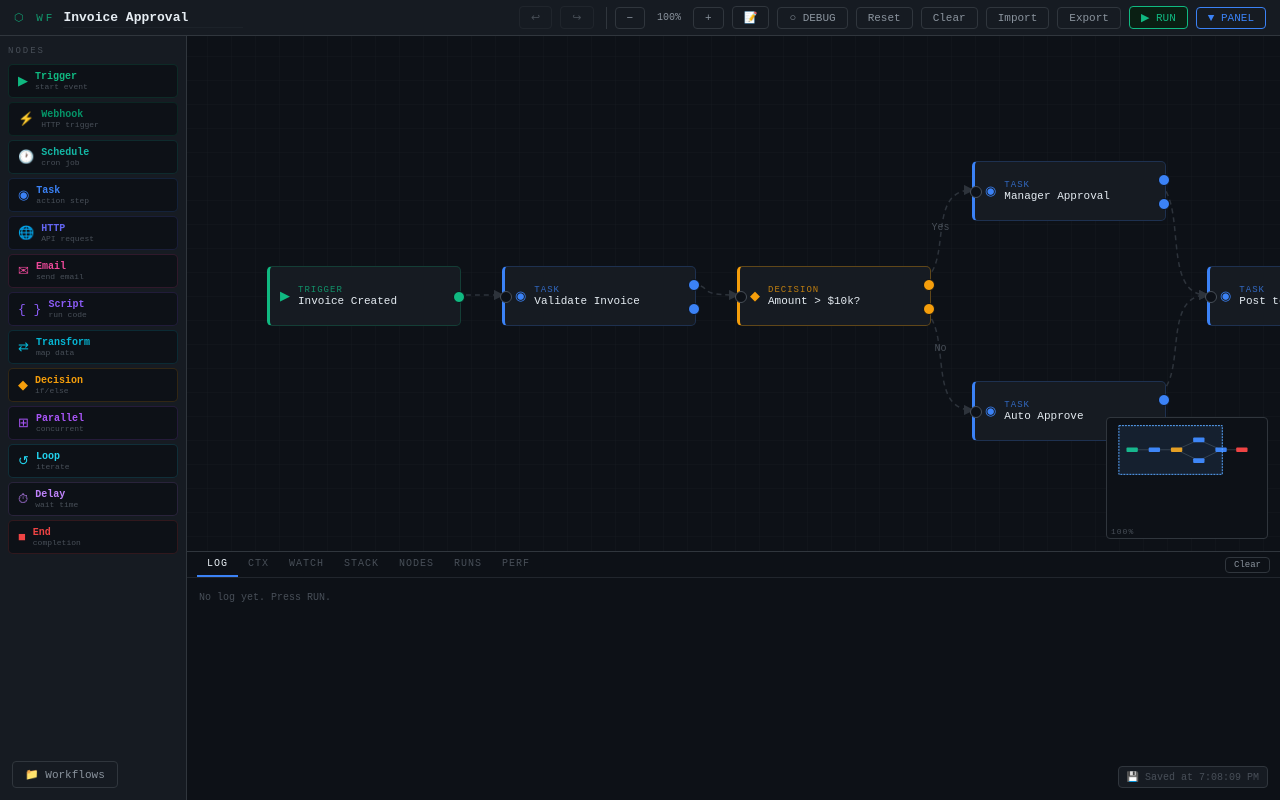
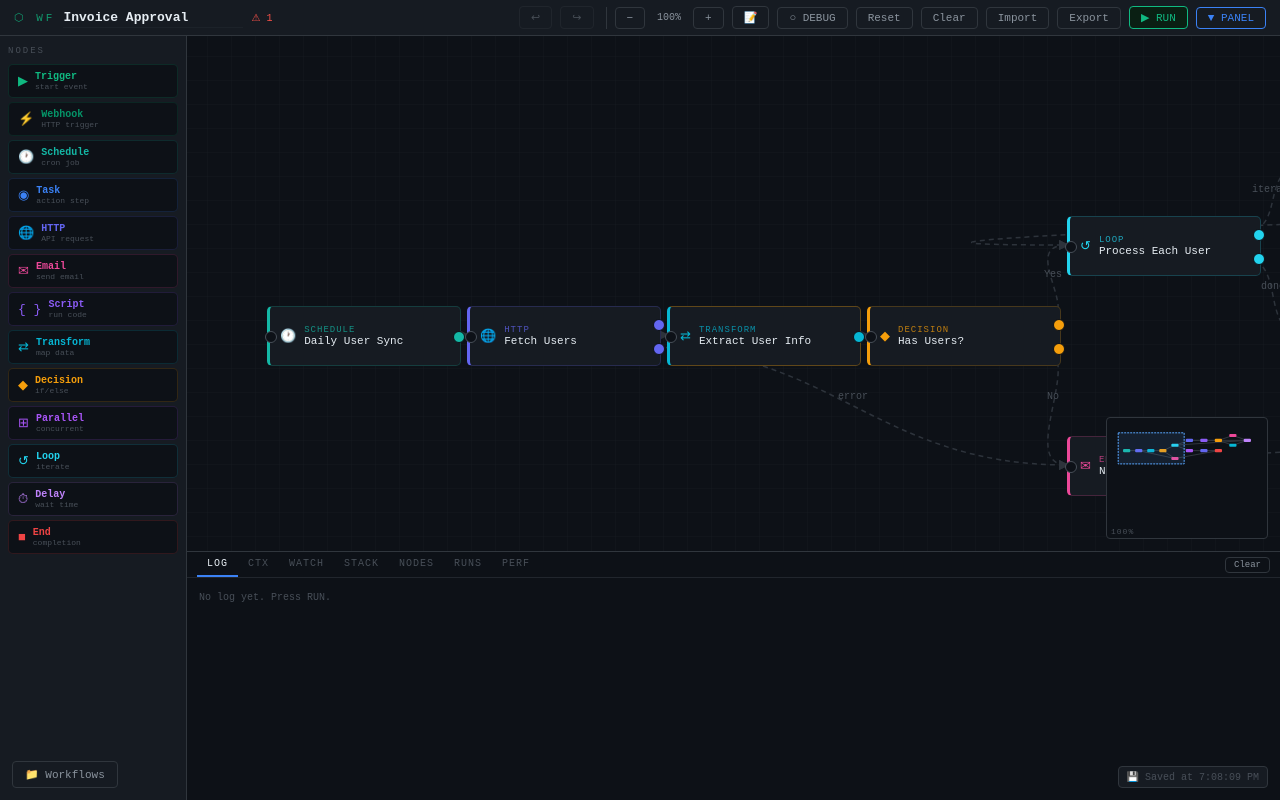
Before and after one commit to omondibrian/workflow-ui-builder, a React (Create React App) app: page / in a window 1280 px wide. Built offline with nearby package versions, Linux system fonts and the light colour scheme.

Commit message:
feat(constants): add auth types, retry strategies, webhook config and more

```diff
--- a/src/components/WorkflowDesigner/constants.ts
+++ b/src/components/WorkflowDesigner/constants.ts
@@ -52,33 +52,291 @@ export const DESCRIPTIONS: Record<NodeType, string> = {
   end: 'completion',
 };
 
+// Real-world workflow: User Activity Analysis Pipeline
+// Fetches data from public APIs and processes it through various node types
 export const DEMO_NODES: WorkflowNode[] = [
-  { id: 'n1', type: 'trigger',  label: 'Invoice Created',  x: 60,   y: 210, config: { triggerType: 'API Call' } },
-  { id: 'n2', type: 'task',     label: 'Validate Invoice', x: 295,  y: 210, config: { actionType: 'Call API', endpoint: '/api/validate' } },
-  { id: 'n3', type: 'decision', label: 'Amount > $10k?',   x: 530,  y: 210, config: { condition: 'amount > 10000' } },
-  { id: 'n4', type: 'task',     label: 'Manager Approval', x: 765,  y: 105, config: { actionType: 'Send Email', endpoint: 'manager@corp.com' } },
-  { id: 'n5', type: 'task',     label: 'Auto Approve',     x: 765,  y: 325, config: { actionType: 'Create Record', endpoint: '/api/approve' } },
-  { id: 'n6', type: 'task',     label: 'Post to Ledger',   x: 1000, y: 210, config: { actionType: 'Call API', endpoint: '/api/ledger' } },
-  { id: 'n7', type: 'end',      label: 'Complete',         x: 1220, y: 210, config: {} },
+  // Entry point - scheduled job
+  {
+    id: 'n1',
+    type: 'schedule',
+    label: 'Daily User Sync',
+    x: 60,
+    y: 250,
+    config: {
+      cronExpression: '0 9 * * *',
+      timezone: 'UTC'
+    }
+  },
+
+  // Fetch users from JSONPlaceholder API
+  {
+    id: 'n2',
+    type: 'http',
+    label: 'Fetch Users',
+    x: 260,
+    y: 250,
+    config: {
+      httpMethod: 'GET',
+      httpUrl: 'https://jsonplaceholder.typicode.com/users',
+      httpTimeout: 10000
+    }
+  },
+
+  // Transform the user data
+  {
+    id: 'n3',
+    type: 'transform',
+    label: 'Extract User Info',
+    x: 460,
+    y: 250,
+    config: {
+      transformExpression: `{
+  users: ctx.response?.body || [],
+  totalUsers: (ctx.response?.body || []).length,
+  processedAt: new Date().toISOString()
+}`,
+      outputVariable: 'userData'
+    }
+  },
+
+  // Check if we have users to process
+  {
+    id: 'n4',
+    type: 'decision',
+    label: 'Has Users?',
+    x: 660,
+    y: 250,
+    config: {
+      condition: 'totalUsers > 0'
+    }
+  },
+
+  // Loop through users
+  {
+    id: 'n5',
+    type: 'loop',
+    label: 'Process Each User',
+    x: 860,
+    y: 160,
+    config: {
+      loopCount: 5,
+      exitCondition: 'currentIndex >= totalUsers'
+    }
+  },
+
+  // Fetch posts for current user
+  {
+    id: 'n6',
+    type: 'http',
+    label: 'Fetch User Posts',
+    x: 1100,
+    y: 80,
+    config: {
+      httpMethod: 'GET',
+      httpUrl: 'https://jsonplaceholder.typicode.com/posts?userId={{currentUserId}}',
+      httpTimeout: 5000
+    }
+  },
+
+  // Script to analyze post data
+  {
+    id: 'n7',
+    type: 'script',
+    label: 'Analyze Activity',
+    x: 1340,
+    y: 80,
+    config: {
+      scriptLanguage: 'javascript',
+      scriptCode: `const posts = ctx.response?.body || [];
+const postCount = posts.length;
+const avgTitleLength = posts.reduce((sum, p) => sum + p.title.length, 0) / (postCount || 1);
+return {
+  userId: ctx.currentUserId,
+  postCount,
+  avgTitleLength: Math.round(avgTitleLength),
+  isActive: postCount > 5,
+  analyzedAt: new Date().toISOString()
+};`,
+      outputVariable: 'userAnalysis'
+    }
+  },
+
+  // Decision based on user activity
+  {
+    id: 'n8',
+    type: 'decision',
+    label: 'Is Active User?',
+    x: 1580,
+    y: 80,
+    config: {
+      condition: 'userAnalysis.isActive === true'
+    }
+  },
+
+  // Email for active users
+  {
+    id: 'n9',
+    type: 'email',
+    label: 'Send Activity Report',
+    x: 1820,
+    y: 0,
+    config: {
+      emailTo: 'admin@example.com',
+      emailSubject: 'Active User Report: User {{currentUserId}}',
+      emailBody: `User {{currentUserId}} has {{userAnalysis.postCount}} posts.
+Average title length: {{userAnalysis.avgTitleLength}} characters.
+Analysis completed at: {{userAnalysis.analyzedAt}}`,
+      emailFrom: 'workflow@example.com'
+    }
+  },
+
+  // Transform for inactive users - just log
+  {
+    id: 'n10',
+    type: 'transform',
+    label: 'Log Inactive',
+    x: 1820,
+    y: 160,
+    config: {
+      transformExpression: `{
+  skippedUsers: (ctx.skippedUsers || []).concat({
+    userId: ctx.currentUserId,
+    postCount: ctx.userAnalysis?.postCount || 0
+  })
+}`,
+      outputVariable: 'inactiveLog'
+    }
+  },
+
+  // Delay for rate limiting
+  {
+    id: 'n11',
+    type: 'delay',
+    label: 'Rate Limit (500ms)',
+    x: 2060,
+    y: 80,
+    config: {
+      delayMs: 500
+    }
+  },
+
+  // Parallel processing placeholder
+  {
+    id: 'n12',
+    type: 'parallel',
+    label: 'Merge Results',
+    x: 1100,
+    y: 250,
+    config: {}
+  },
+
+  // Final HTTP call - post summary to webhook
+  {
+    id: 'n13',
+    type: 'http',
+    label: 'Post Summary',
+    x: 1340,
+    y: 250,
+    config: {
+      httpMethod: 'POST',
+      httpUrl: 'https://jsonplaceholder.typicode.com/posts',
+      httpBody: `{
+  "title": "Daily User Sync Report",
+  "body": "Processed {{totalUsers}} users. Active: {{activeCount}}, Inactive: {{inactiveCount}}",
+  "userId": 1
+}`,
+      httpHeaders: [
+        { key: 'Content-Type', value: 'application/json' }
+      ]
+    }
+  },
+
+  // No users found - send alert
+  {
+    id: 'n14',
+    type: 'email',
+    label: 'No Users Alert',
+    x: 860,
+    y: 380,
+    config: {
+      emailTo: 'admin@example.com',
+      emailSubject: 'Warning: No Users Found',
+      emailBody: 'The daily user sync found no users to process. Please check the API.',
+      emailFrom: 'workflow@example.com'
+    }
+  },
+
+  // End node
+  {
+    id: 'n15',
+    type: 'end',
+    label: 'Complete',
+    x: 1580,
+    y: 250,
+    config: {}
+  },
 ];
 
 export const DEMO_CONNECTIONS: Connection[] = [
+  // Main flow
   { id: 'c1', from: 'n1', to: 'n2', port: 0, label: '' },
   { id: 'c2', from: 'n2', to: 'n3', port: 0, label: '' },
-  { id: 'c3', from: 'n3', to: 'n4', port: 0, label: 'Yes' },
-  { id: 'c4', from: 'n3', to: 'n5', port: 1, label: 'No' },
-  { id: 'c5', from: 'n4', to: 'n6', port: 0, label: '' },
-  { id: 'c6', from: 'n5', to: 'n6', port: 0, label: '' },
-  { id: 'c7', from: 'n6', to: 'n7', port: 0, label: '' },
+  { id: 'c3', from: 'n3', to: 'n4', port: 0, label: '' },
+
+  // Has users? Yes -> Loop
+  { id: 'c4', from: 'n4', to: 'n5', port: 0, label: 'Yes' },
+
+  // Has users? No -> Alert
+  { id: 'c5', from: 'n4', to: 'n14', port: 1, label: 'No' },
+  { id: 'c6', from: 'n14', to: 'n15', port: 0, label: '' },
+
+  // Loop body
+  { id: 'c7', from: 'n5', to: 'n6', port: 0, label: 'iterate' },
+  { id: 'c8', from: 'n6', to: 'n7', port: 0, label: '' },
+  { id: 'c9', from: 'n7', to: 'n8', port: 0, label: '' },
+
+  // Active user? Yes -> Email
+  { id: 'c10', from: 'n8', to: 'n9', port: 0, label: 'Active' },
+
+  // Active user? No -> Log
+  { id: 'c11', from: 'n8', to: 'n10', port: 1, label: 'Inactive' },
+
+  // Both paths merge to delay
+  { id: 'c12', from: 'n9', to: 'n11', port: 0, label: '' },
+  { id: 'c13', from: 'n10', to: 'n11', port: 0, label: '' },
+
+  // Delay loops back
+  { id: 'c14', from: 'n11', to: 'n5', port: 0, label: 'next' },
+
+  // Loop exit -> Merge results
+  { id: 'c15', from: 'n5', to: 'n12', port: 1, label: 'done' },
+  { id: 'c16', from: 'n12', to: 'n13', port: 0, label: '' },
+  { id: 'c17', from: 'n13', to: 'n15', port: 0, label: '' },
+
+  // HTTP error handling
+  { id: 'c18', from: 'n2', to: 'n14', port: 1, label: 'error', isError: true },
+  { id: 'c19', from: 'n6', to: 'n11', port: 1, label: 'error', isError: true },
 ];
 
 export const INITIAL_CONTEXT: ExecutionContext = {
-  invoice_id: 'INV-2024-0847',
-  amount: 14500,
-  currency: 'USD',
-  vendor: 'Acme Corp',
-  submitted_by: 'alice@corp.com',
-  timestamp: '2024-03-13T09:22:00Z',
+  // Workflow metadata
+  workflowName: 'User Activity Analysis',
+  workflowVersion: '1.0.0',
+
+  // Runtime variables (will be populated during execution)
+  currentIndex: 0,
+  currentUserId: 1,
+  totalUsers: 0,
+  activeCount: 0,
+  inactiveCount: 0,
+
+  // Configuration
+  maxUsersToProcess: 5,
+  apiBaseUrl: 'https://jsonplaceholder.typicode.com',
+
+  // Execution tracking
+  startTime: new Date().toISOString(),
+  environment: 'development',
 };
 
 export const STATUS_COLORS: Record<string, string> = {
@@ -149,3 +407,61 @@ export const CRON_PRESETS = [
   { label: 'Every Monday at 9am', value: '0 9 * * 1' },
   { label: 'First of month at midnight', value: '0 0 1 * *' },
 ];
+
+// Production-ready configuration options
+export const AUTH_TYPES = ['none', 'basic', 'bearer', 'api-key', 'oauth2'] as const;
+
+export const RETRY_STRATEGIES = [
+  { label: 'No retry', value: 'none' },
+  { label: 'Fixed delay', value: 'fixed' },
+  { label: 'Exponential backoff', value: 'exponential' },
+  { label: 'Linear backoff', value: 'linear' },
+] as const;
+
+export const TIME_UNITS = [
+  { label: 'Milliseconds', value: 'ms', multiplier: 1 },
+  { label: 'Seconds', value: 's', multiplier: 1000 },
+  { label: 'Minutes', value: 'm', multiplier: 60000 },
+  { label: 'Hours', value: 'h', multiplier: 3600000 },
+] as const;
+
+export const ERROR_HANDLING_MODES = [
+  { label: 'Stop on error', value: 'stop' },
+  { label: 'Continue on error', value: 'continue' },
+  { label: 'Retry then fail', value: 'retry-fail' },
+  { label: 'Skip and log', value: 'skip-log' },
+] as const;
+
+export const WEBHOOK_AUTH_TYPES = [
+  { label: 'None', value: 'none' },
+  { label: 'Secret in header', value: 'header-secret' },
+  { label: 'HMAC signature', value: 'hmac' },
+  { label: 'Basic auth', value: 'basic' },
+] as const;
+
+export const CONTENT_TYPES = [
+  'application/json',
+  'application/x-www-form-urlencoded',
+  'multipart/form-data',
+  'text/plain',
+  'text/html',
+  'application/xml',
+] as const;
+
+export const TIMEZONES = [
+  'UTC',
+  'America/New_York',
+  'America/Chicago',
+  'America/Denver',
+  'America/Los_Angeles',
+  'America/Sao_Paulo',
+  'Europe/London',
+  'Europe/Paris',
+  'Europe/Berlin',
+  'Asia/Dubai',
+  'Asia/Singapore',
+  'Asia/Tokyo',
+  'Asia/Shanghai',
+  'Australia/Sydney',
+  'Pacific/Auckland',
+] as const;
```
